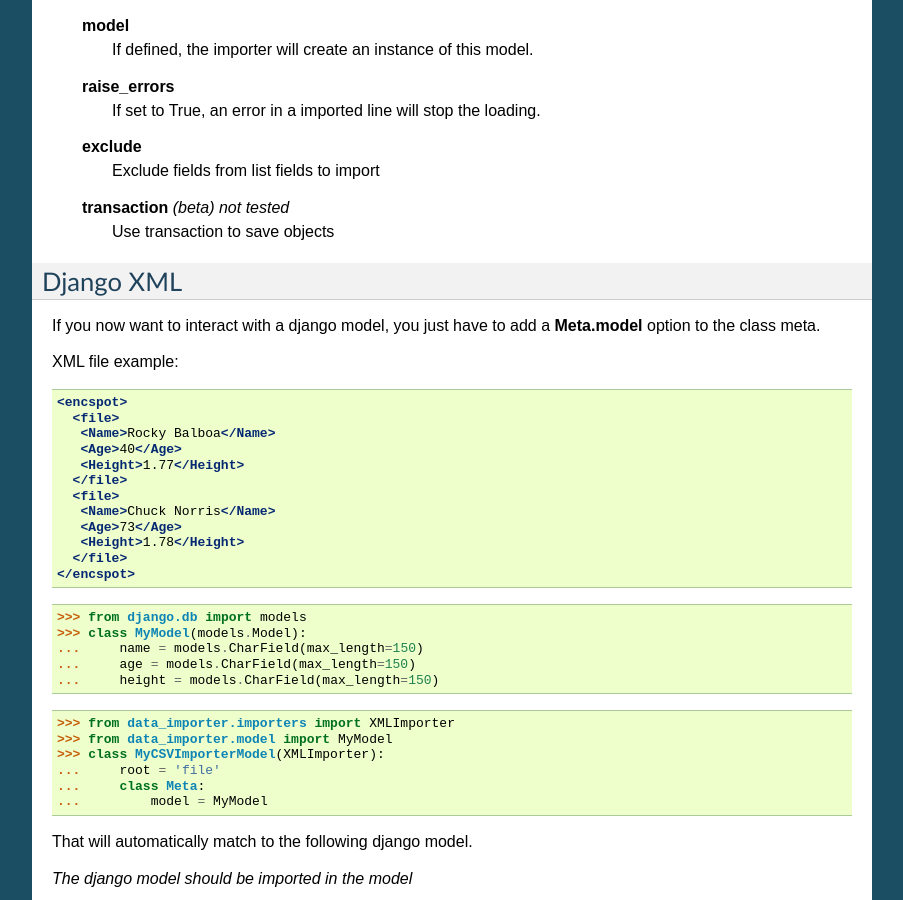
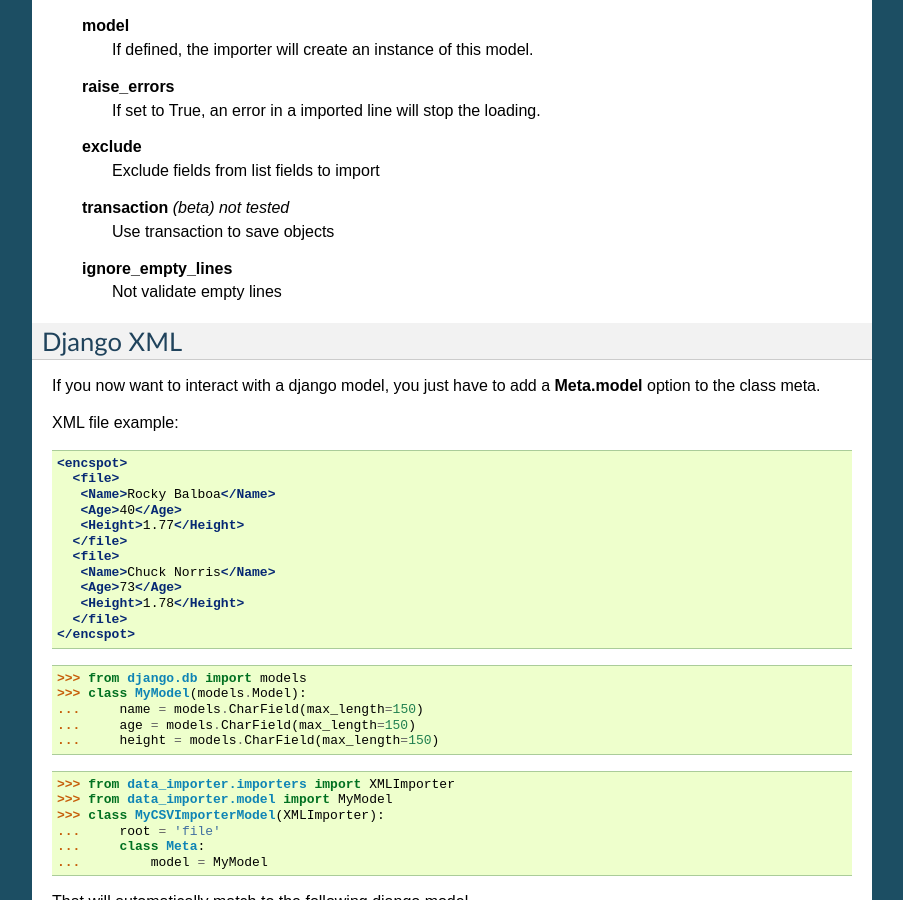
Before and after one commit to valdergallo/data-importer, a Sphinx documentation site: the page built from docs/source/readme.rst, in a window 1280 px wide and 900 px high, scrolled down 1860 px. Shown: the whole window, without its empty margins (198-1101 px from the left). Built offline with Sphinx 7.4.7, drawn with Linux system fonts in a browser that asks for light colours; formulas are drawn with MathJax 3; pages that are not in the unit, such as notebooks, are missing from menus.

Commit message:
Update documentation

```diff
--- a/docs/source/readme.rst
+++ b/docs/source/readme.rst
@@ -117,6 +117,9 @@
 
     **transaction** `(beta) not tested`
         Use transaction to save objects
+
+    **ignore_empty_lines**
+        Not validate empty lines
 
 
 Django XML
```
